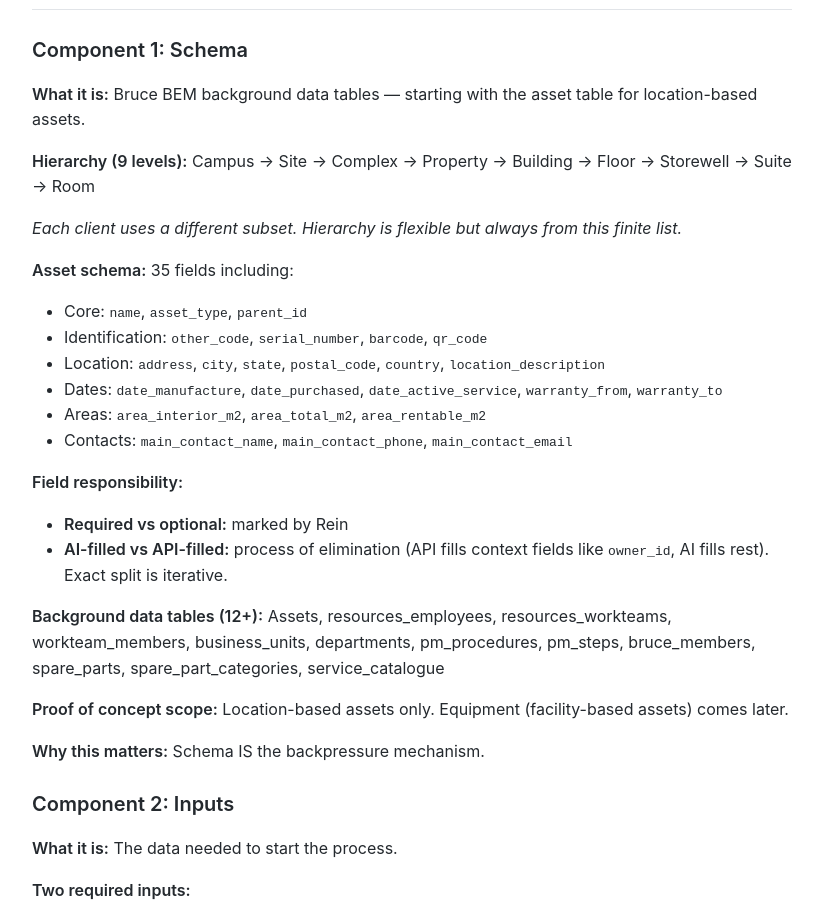
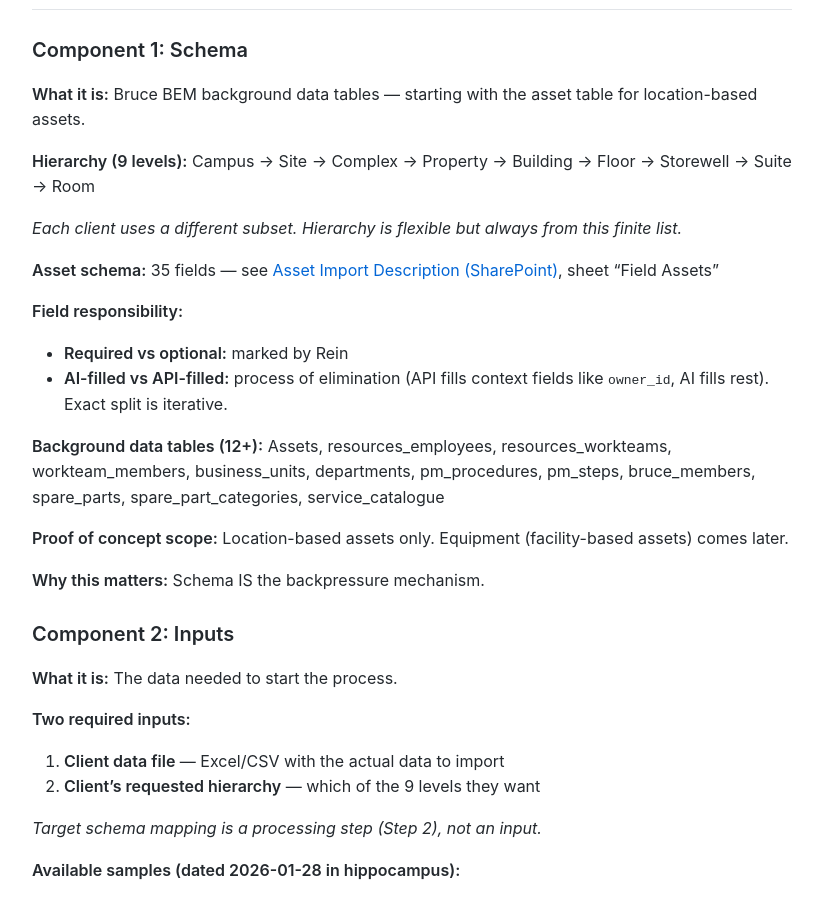
Before and after one commit to MariusWilsch/public-wilsch-ai-pages, a Jekyll site: the page built from project/archibus-fm-assistant/chain-1b-bulk-entry-design.md, in a window 1280 px wide and 900 px high, scrolled down 4403 px. Shown: the whole window, without its empty margins (228-1051 px from the left). Built offline with Jekyll 4.4.1, drawn with Linux system fonts in a browser that asks for light colours; our own code applies the rules of GitHub Pages for plain Markdown files.

Commit message:
Sync from hippocampus 2026-01-29

```diff
--- a/project/archibus-fm-assistant/chain-1b-bulk-entry-design.md
+++ b/project/archibus-fm-assistant/chain-1b-bulk-entry-design.md
@@ -138,13 +138,7 @@ Campus → Site → Complex → Property → Building → Floor → Storewell
 
 *Each client uses a different subset. Hierarchy is flexible but always from this finite list.*
 
-**Asset schema:** 35 fields including:
-- Core: `name`, `asset_type`, `parent_id`
-- Identification: `other_code`, `serial_number`, `barcode`, `qr_code`
-- Location: `address`, `city`, `state`, `postal_code`, `country`, `location_description`
-- Dates: `date_manufacture`, `date_purchased`, `date_active_service`, `warranty_from`, `warranty_to`
-- Areas: `area_interior_m2`, `area_total_m2`, `area_rentable_m2`
-- Contacts: `main_contact_name`, `main_contact_phone`, `main_contact_email`
+**Asset schema:** 35 fields — see [Asset Import Description (SharePoint)](https://aschs-my.sharepoint.com/:x:/g/personal/rein_suurvali_asc-hs_com/IQCZWnERRmHxRb3r4bb3BZzRAfjwreav4FEP85btLlaVWNI?e=OLeVgd), sheet "Field Assets"
 
 **Field responsibility:**
 - **Required vs optional:** marked by Rein
```
